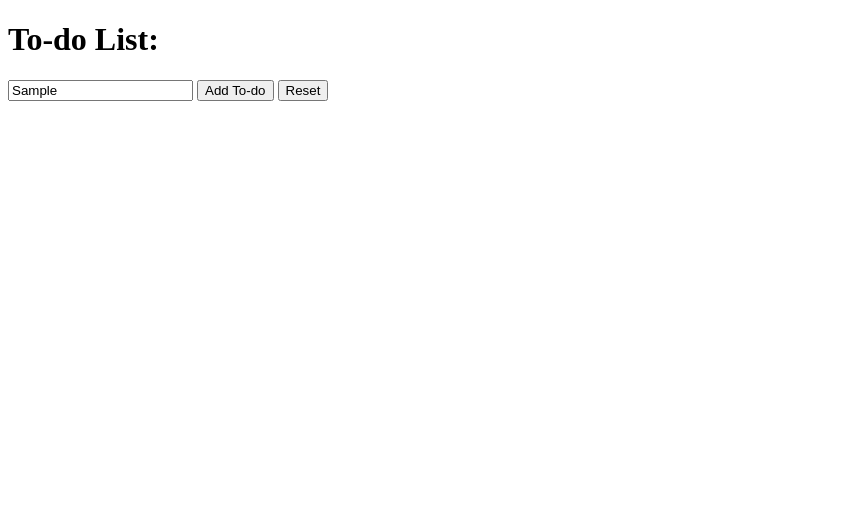
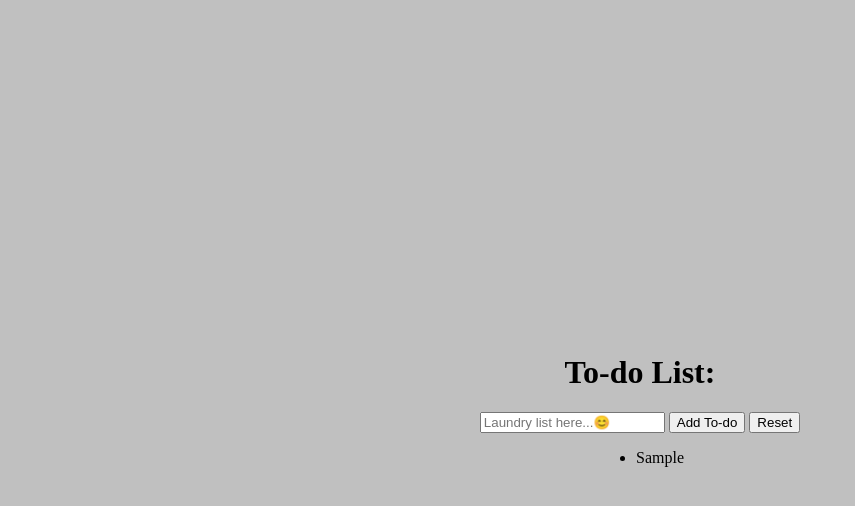
Before and after one commit to williamleenet/DOM-To-do-Lab, a plain HTML site: page index.html in a window 1280 px wide. Both pictures are taken after typing "Sample" into the empty fields and a click on the button "Add To-do". Shown: the whole page, without its empty margins (0-855 px from the left). Drawn offline with Linux system fonts and the light colour scheme.

Commit message:
Solve TO-DO LIST LAB

```diff
--- /dev/null
+++ b/css/style.css
@@ -0,0 +1,8 @@
+body {
+  background: silver;
+  display: flex;
+  justify-content: center;
+  align-items: center;
+  flex-direction: column;
+  min-height: 100vh;
+}
--- a/index.html
+++ b/index.html
@@ -7,17 +7,18 @@
   <meta name="viewport" content="width=device-width, initial-scale=1.0">
   <title>DOM To-do Lab</title>
   <script defer src="./js/app.js"></script>
-
+  <link rel="stylesheet" href="/css/style.css">
 </head>
 
 <body>
   <h1>To-do List:</h1>
-  <input id="todo-input" type="text">
-
-  <button id="submit-button">Add To-do</button>
-  <button id="reset-button">Reset</button>
-  <ul id="to-do-list"></ul>
-
+  <div id="buttons">
+    <form></form>
+    <input id="todo-input" type="text" placeholder="Laundry list here...😊">
+    <button id="submit-button">Add To-do</button>
+    <button id="reset-button">Reset</button>
+  </div>
+  <ul id="todo-list"></ul>
 </body>
 
 </html>
--- a/js/app.js
+++ b/js/app.js
@@ -1,5 +1,30 @@
-console.log("sanity")
+// --==Cached element references==--
 
 const todoInput = document.getElementById('todo-input')
 const submitBtn = document.getElementById('submit-button')
 const todoList = document.getElementById('todo-list')
+const resetBtn = document.getElementById('reset-button')
+
+// --==Event Listeners==--
+
+// Functionality to add to to-dos
+//element.addEventListener(event, function, useCapture)
+submitBtn.addEventListener('click', function (event) {
+  if (todoInput.value === "") return
+  const newTodo = document.createElement('li')
+  newTodo.textContent = todoInput.value
+  todoList.appendChild(newTodo)
+  todoInput.value = ''
+})
+
+// Functionality to remove individual to-dos
+todoList.addEventListener('click', function (event) {
+  const parentNode = event.target.parentNode
+  parentNode.removeChild(event.target)
+})
+
+// Functionality for Reset button to remove all to-dos
+resetBtn.addEventListener('click', function (event) {
+  todoList.innerHTML = ''
+  todoInput.value = ''
+})
```
